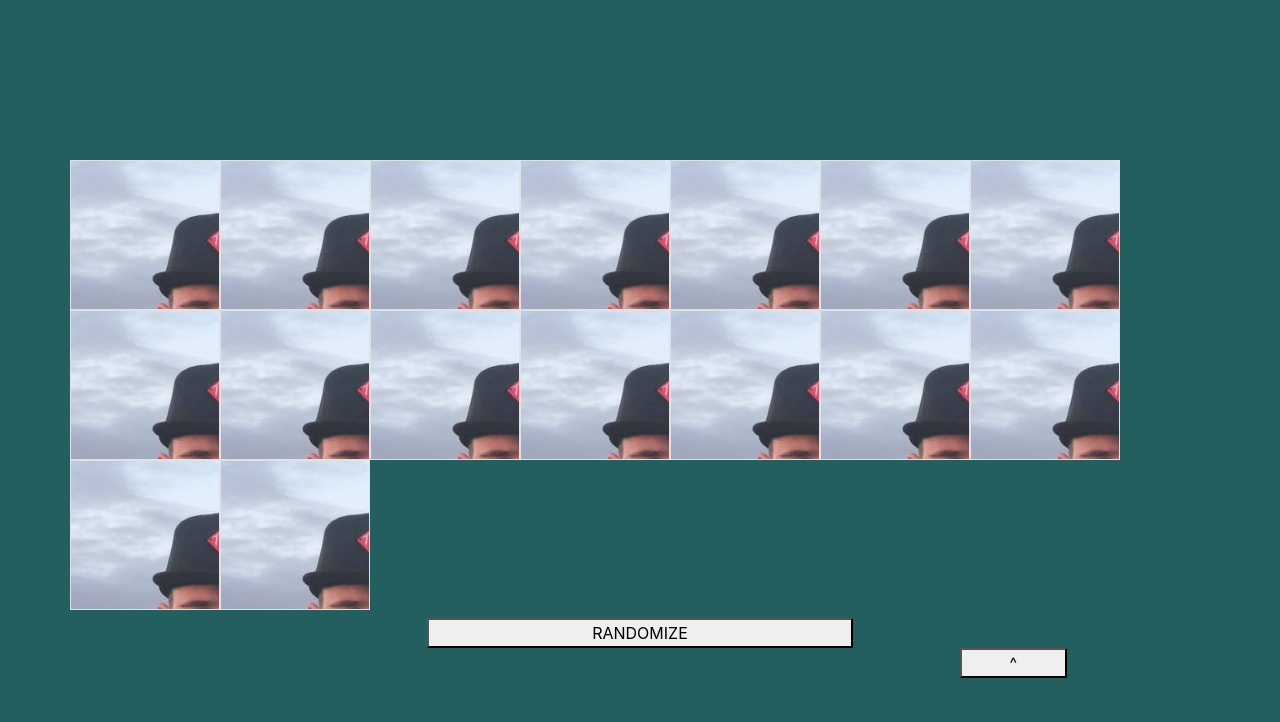
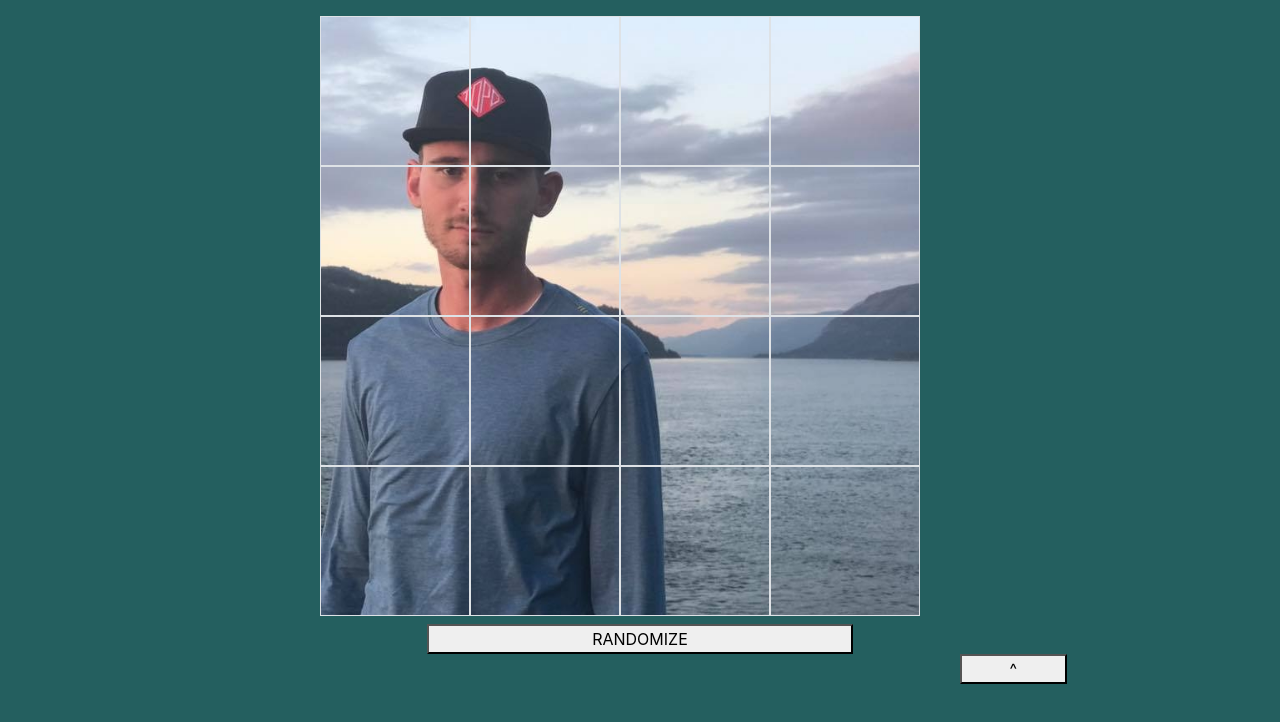
Before and after one commit to TaylorAkin/puzzleslider, a plain HTML site: page index.html in a window 1280 px wide. Drawn offline with nearby package versions, Linux system fonts and the light colour scheme.

Commit message:
displayed puzzle slider working

```diff
--- a/main.js
+++ b/main.js
@@ -5,6 +5,10 @@ var newArr = [];
 var tileArray = []
 
 var tileObjectArray = []
+
+var imageSource = 'images/Oregon.jpg'
+
+
 
 
 
@@ -30,7 +34,7 @@ function createpuzzle() {
 
     var puzzlecontainer = document.createElement("div");
     puzzlecontainer.id = 'containerid';
-    puzzlecontainer.className = 'container mt-5 h-100 w-50 border';
+    puzzlecontainer.className = 'container mt-5 border h-100 w-50';
 
 
     var puzzlerow = document.createElement("div");
@@ -47,8 +51,10 @@ function createpuzzle() {
         tileArray.push(i);
         puzzletiles.className = 'border display-1';
         puzzletiles.setAttribute('style', 'height: 150px; width:150px; overflow: hidden');
-        puzzletiles.innerHTML = '<img src="images/Oregon.jpg" width=600px; height:600px>';
+
+        puzzletiles.innerHTML = `<img id='image${i}' src='${imageSource}' height="600px" width="600px"></img>`;
         puzzlerow.appendChild(puzzletiles);
+
 
 
 
@@ -60,13 +66,17 @@ function createpuzzle() {
         i++
         // console.log(puzzletiles.id);
 
+
+
     }
+
+
 
     // console.log(tileObjectArray);
 
     var buttonsContainer = document.createElement("div");
     buttonsContainer.id = 'buttonsContainerid';
-    puzzlecontainer.className = 'container h-100 w-5 0';
+    puzzlecontainer.className = 'container h-100 w-50';
 
     var buttonsRow = document.createElement("div");
     buttonsRow.id = 'buttonsRowId';
@@ -82,6 +92,7 @@ function createpuzzle() {
     uploadCol.addEventListener('click', photoUpload);
     uploadCol.id = 'uploadColId';
     uploadCol.className = 'col-1 offset-9 align-items-start';
+    uploadCol.setAttribute('type', 'file');
     uploadCol.innerHTML = '^';
 
 
@@ -98,7 +109,7 @@ function createpuzzle() {
     document.getElementById('puzzleslider').appendChild(puzzlecontainer);
     document.getElementById('puzzleslider').appendChild(buttonsContainer);
 
-
+    imageSlicer();
 }
 
 
@@ -174,7 +185,7 @@ function moveTile(getPuzzleSliderId) {
         document.getElementById(`${tileObjectArray[i].location}`).innerHTML = i;
     }
 
-//mywincondition
+    //mywincondition
     var notWin = false;
     for (let j = 0; j < 16; j++) {
         if (tileObjectArray[j].location != tileObjectArray[j].id) {
@@ -195,10 +206,6 @@ function moveTile(getPuzzleSliderId) {
 
 function randomizer() {
 
-
-
-
-
     // keeping ranomizer to != win case
     if (tileArray[0] == 0) {
 
@@ -213,16 +220,32 @@ function randomizer() {
 
 //every tile has the same image, just a certain same sized section of the image.
 function imageSlicer() {
-    var sliceImage = '';
-    for (var i = 0; i < tileObjectArray.length; i++) {
-      sliceImage =  tileObjectArray[i].innerhtml =  '<img src="images/Oregon.jpg" width=150px height:150px>'
+
+
+
+    for (var i = 0; i < 16; i++) {
+
+        if( i == 0 ){
+
+            // document.getElementById(`image${0}`) = " ";
+        }
+
+        else {
+            document.getElementById(`image${i}`).setAttribute('style', `margin-left:${i % 4 * -150}px; margin-top:${parseInt(i / 4) * -150}px`);
+        }
+
+
+
+
     }
 
 
 
 
+}
 
-}
+
+
 
 function photoUpload() {
 
--- a/style.css
+++ b/style.css
@@ -7,7 +7,9 @@ height: 100vh;
 
 
 #puzzleslider {
-    margin-top: 20vh;
+    margin-top: 2vh;
+    /* width: 75vh;
+    margin-left: 32%; */
     /* height: 70vh; */
 }
 
```
